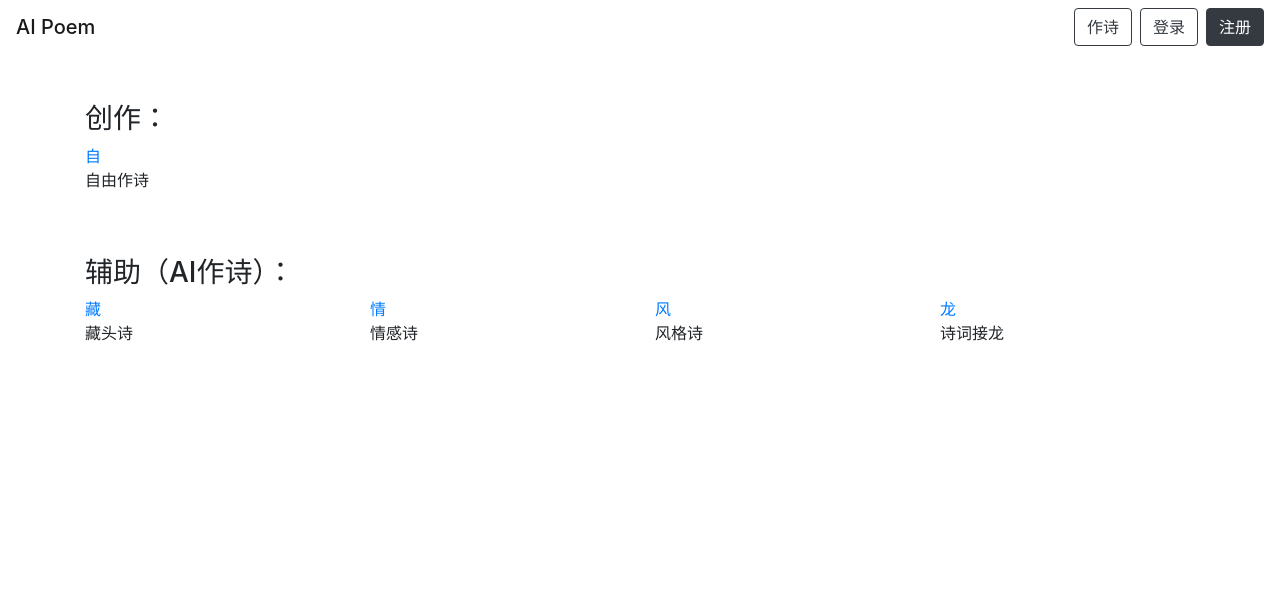
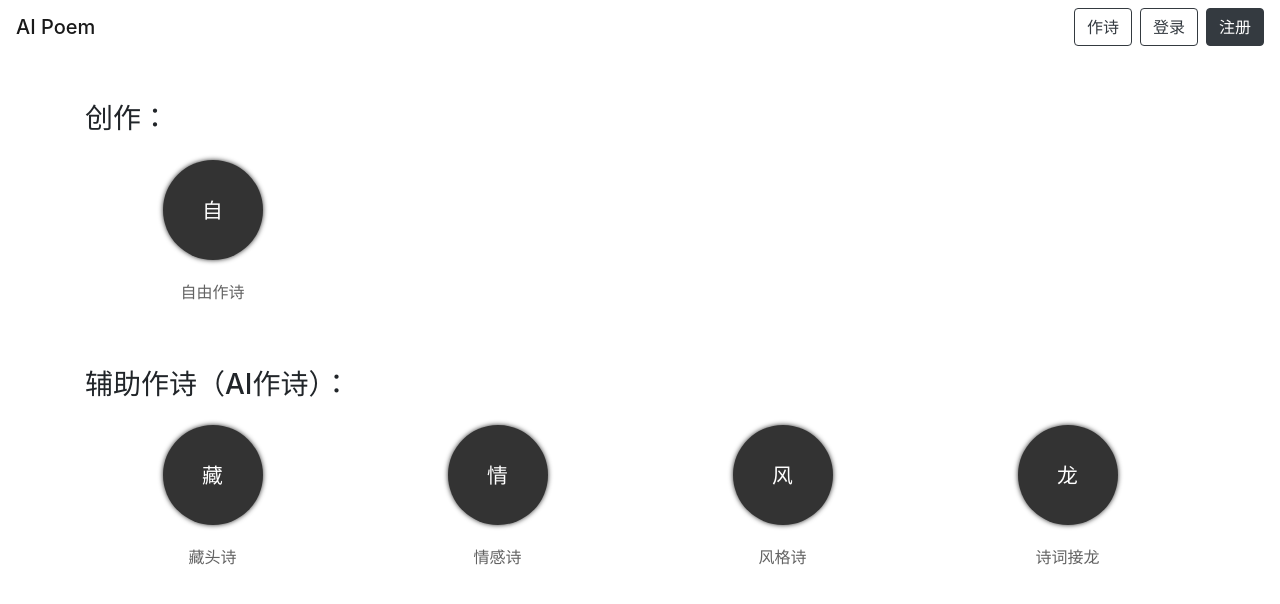
Before and after one commit to 2020-ai-poem/ai-poem-fe, a React (Create React App) app: page /create in a window 1280 px wide. Shown: the top 604 px of the page. Built offline with nearby package versions, Linux system fonts and the light colour scheme.

Commit message:
added style.

```diff
--- a/src/pages/create/CreatePoem.js
+++ b/src/pages/create/CreatePoem.js
@@ -1,44 +1,47 @@
 import React from 'react';
-import { Link } from 'react-router-dom';
+import { useHistory } from 'react-router-dom';
 import './create.css';
 
 const CreatePoem = () => {
+  const history = useHistory();
+
   return (
     <div className="crate-poem container">
+
       <h3 className="mt-5">创作：</h3>
-      <div className="row">
+      <div className="row mt-4">
         <div className="col-sm-3">
           <div className="circle-container">
-            <Link to='/self-create'>自</Link>
-            <p className="detail-text">自由作诗</p>
+            <div className="circle-text" onClick={() => history.push('/self-create')}>自</div>
+            <p className="circle-detail-text">自由作诗</p>
           </div>
         </div>
       </div>
 
-      <h3 className="mt-5">辅助（AI作诗）：</h3>
-      <div className="row">
+      <h3 className="mt-5">辅助作诗（AI作诗）：</h3>
+      <div className="row mt-4">
         <div className="col-sm-3">
           <div className="circle-container">
-            <Link to='/cangtou'>藏</Link>
-            <p className="detail-text">藏头诗</p>
+            <div className="circle-text" onClick={() => history.push('/cangtou')}>藏</div>
+            <p className="circle-detail-text">藏头诗</p>
           </div>
         </div>
         <div className="col-sm-3">
           <div className="circle-container">
-            <Link to='/emotion'>情</Link>
-            <p className="detail-text">情感诗</p>
+            <div className="circle-text" onClick={() => history.push('/emotion')}>情</div>
+            <p className="circle-detail-text">情感诗</p>
           </div>
         </div>
         <div className="col-sm-3">
           <div className="circle-container">
-            <Link to='/style'>风</Link>
-            <p className="detail-text">风格诗</p>
+            <div className="circle-text" onClick={() => history.push('/style')}>风</div>
+            <p className="circle-detail-text">风格诗</p>
           </div>
         </div>
         <div className="col-sm-3">
           <div className="circle-container">
-            <Link to='/jielong'>龙</Link>
-            <p className="detail-text">诗词接龙</p>
+            <div className="circle-text" onClick={() => history.push('/jielong')}>龙</div>
+            <p className="circle-detail-text">诗词接龙</p>
           </div>
         </div>
       </div>
--- a/src/pages/create/create.css
+++ b/src/pages/create/create.css
@@ -0,0 +1,27 @@
+/* Create Poem */
+.circle-container {
+  text-align: center;
+}
+
+.circle-text {
+  width: 100px;
+  height: 100px;
+  color: #fff;
+  background: #333333;
+  text-align: center;
+  padding-top: 35px;
+  margin: 0 auto;
+  border-radius: 50%;
+  font-size: 1.3rem;
+  box-shadow: 0 0 5px #333;
+}
+
+.circle-text:hover {
+  cursor: pointer;
+  box-shadow: 0 0 15px #333;
+}
+
+.circle-detail-text {
+  margin-top: 20px;
+  color: #636363;
+}
```
